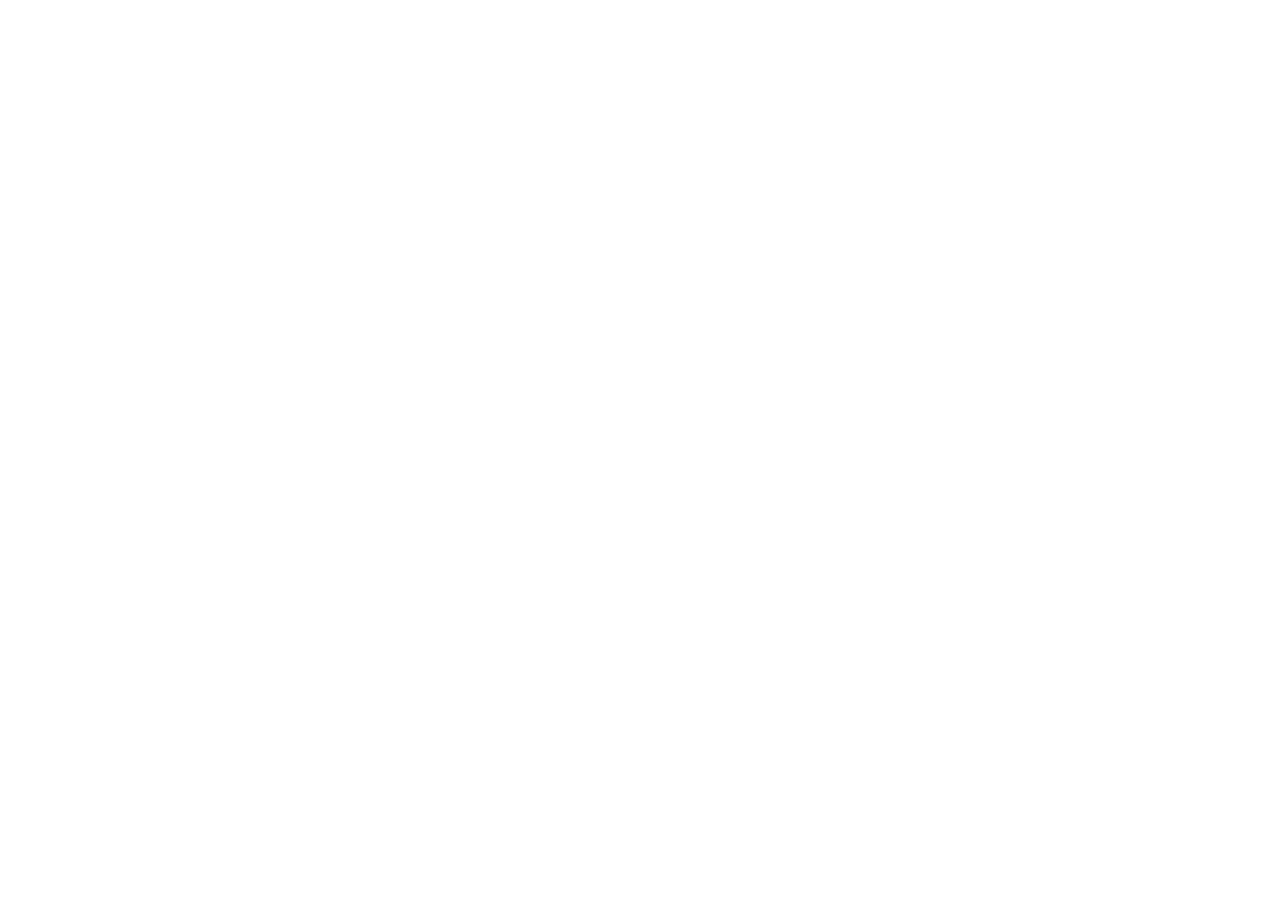
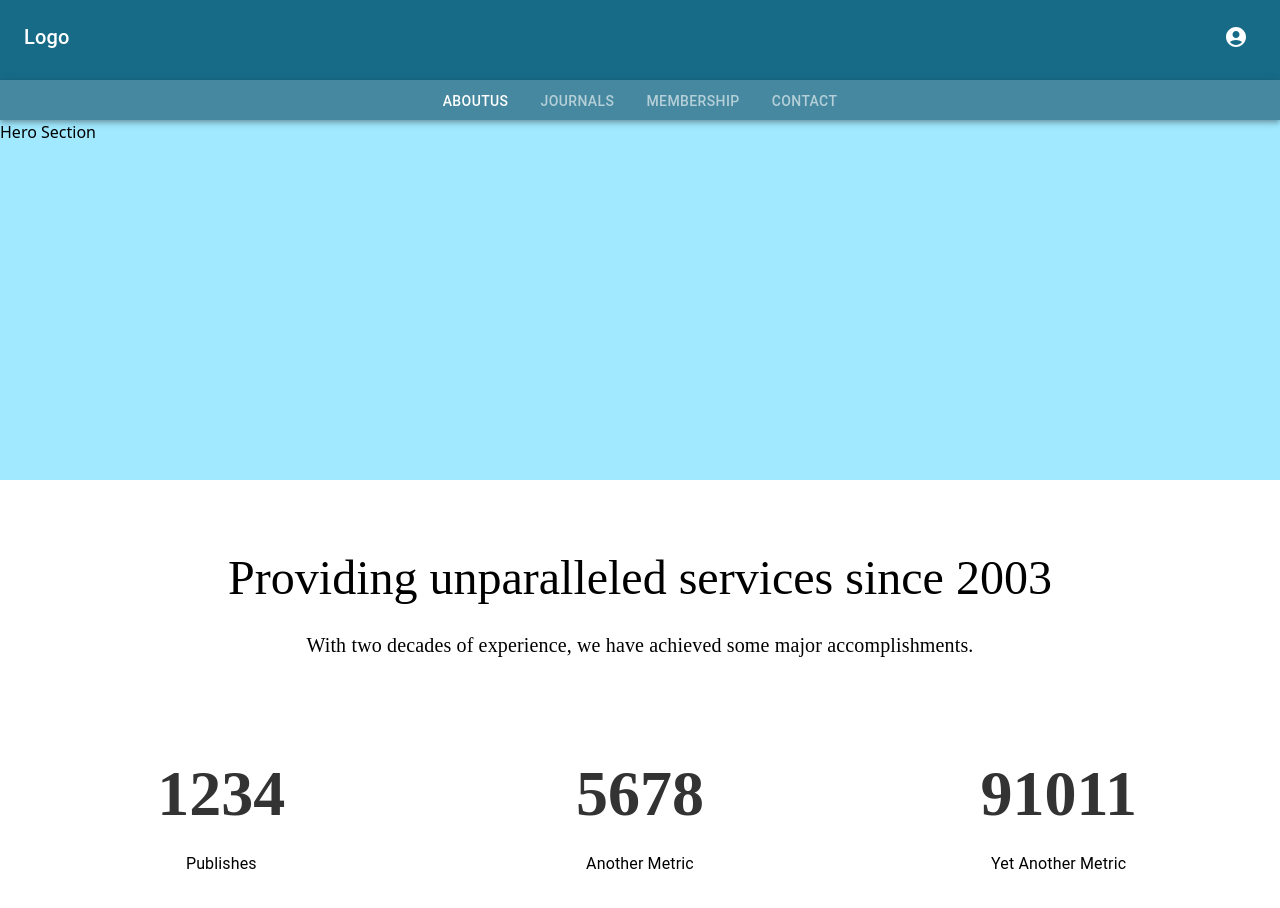
Before and after one commit to ankush-anonymous/jOURNAL, a React (Create React App) app: page / in a window 1280 px wide. Before the commit this address had no page. Shown: the top 908 px of the page. Before the commit the page ends 800 px from the top, so only its background shows below. Built offline with nearby package versions, Linux system fonts and the light colour scheme.

Commit message:
aboutUs url changed

```diff
--- a/src/App.js
+++ b/src/App.js
@@ -9,7 +9,7 @@ function App() {
     <div className="App">
       <BrowserRouter>
         <Routes>
-          <Route path="/about" element={<AboutUsPage />} />
+          <Route path="/" element={<AboutUsPage />} />
 
           {/* <Route
             path="/admin/home"
```
